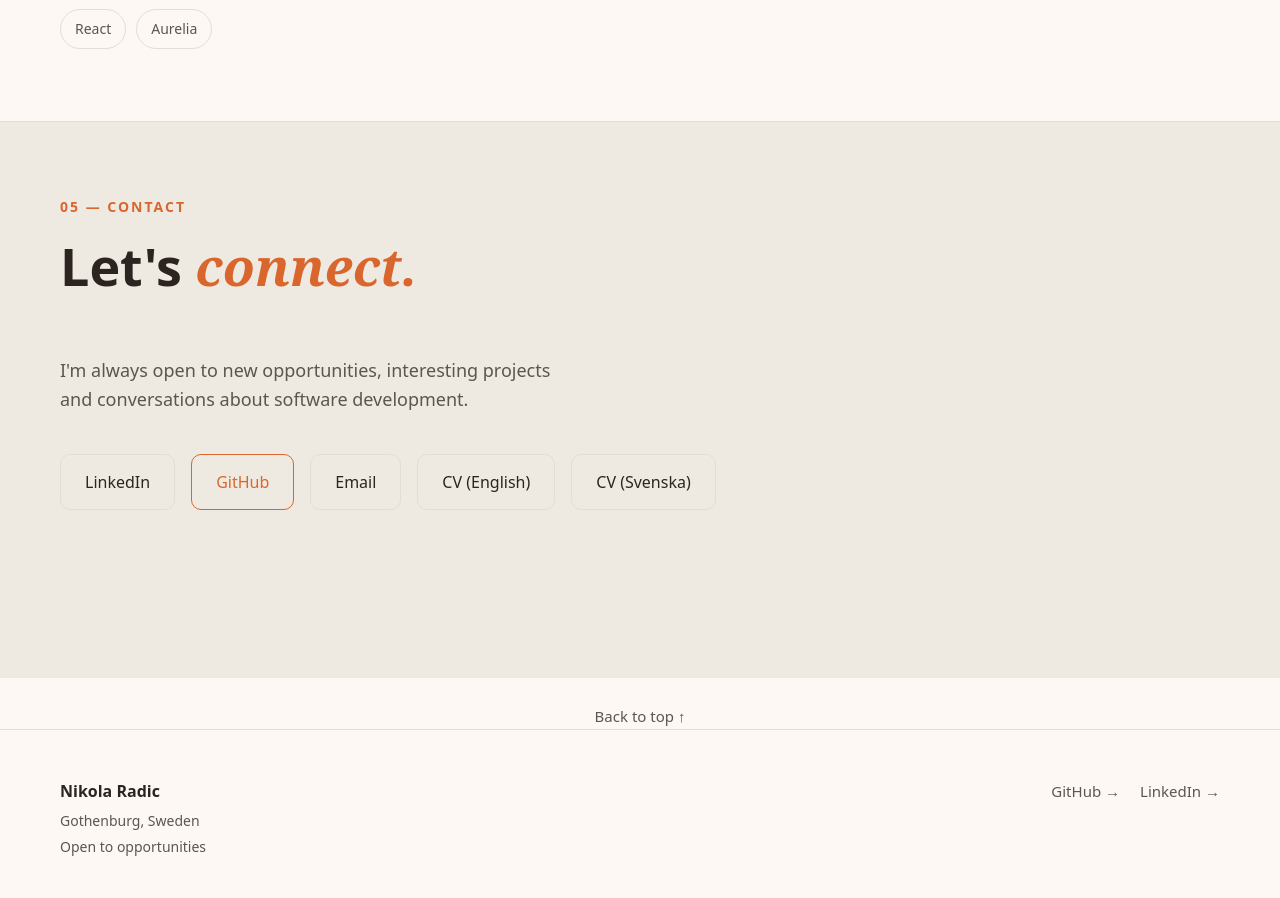
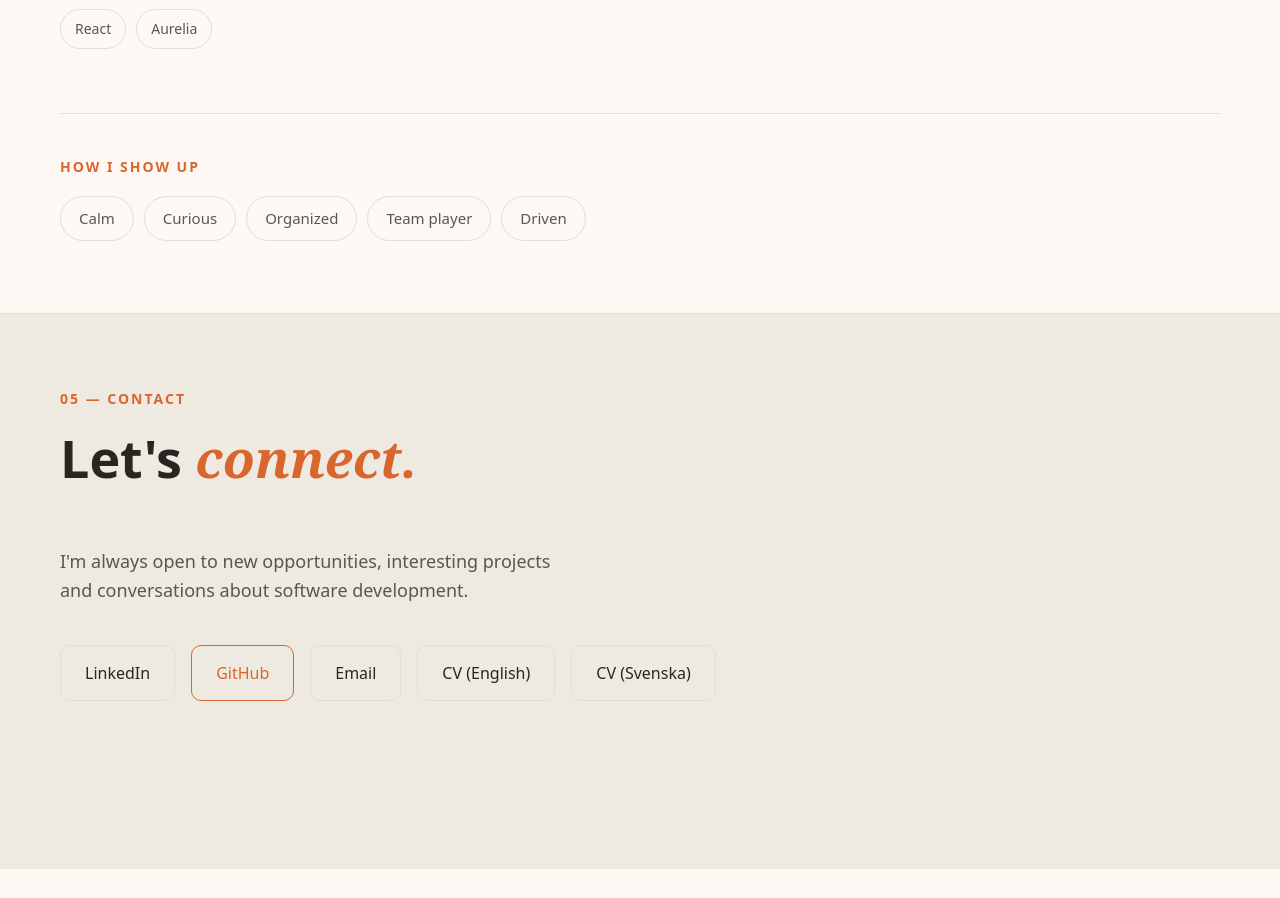
Before and after one commit to nikoradic/portfolio, a React (Vite) app: page / in a window 1280 px wide. Shown: the part 2740-3638 px from the top of the page. Built offline with nearby package versions, Linux system fonts and the light colour scheme.

Commit message:
Add How I show up traits

```diff
--- a/src/App.css
+++ b/src/App.css
@@ -451,6 +451,29 @@
   color: var(--accent);
 }
 
+.skills-traits {
+  width: 100%;
+  margin-top: 64px;
+  padding-top: 40px;
+  border-top: 1px solid var(--border);
+}
+
+.trait-tag {
+  border: 1px solid var(--border);
+  border-radius: 999px;
+  padding: 8px 18px;
+  font-size: 15px;
+  color: var(--text);
+  transition:
+    border-color 0.2s ease,
+    color 0.2s ease;
+}
+
+.trait-tag:hover {
+  border-color: var(--accent);
+  color: var(--accent);
+}
+
 .contact-intro {
   margin: 0 0 40px;
   max-width: 520px;
--- a/src/App.tsx
+++ b/src/App.tsx
@@ -251,6 +251,16 @@ function App() {
               </ul>
             </div>
           </div>
+          <div className="skills-traits">
+            <p className="label">HOW I SHOW UP</p>
+            <ul className="skills-tags">
+              <li className="trait-tag">Calm</li>
+              <li className="trait-tag">Curious</li>
+              <li className="trait-tag">Organized</li>
+              <li className="trait-tag">Team player</li>
+              <li className="trait-tag">Driven</li>
+            </ul>
+          </div>
           </div>
         </section>
         <section className="section contact-section" id="contact">
```
